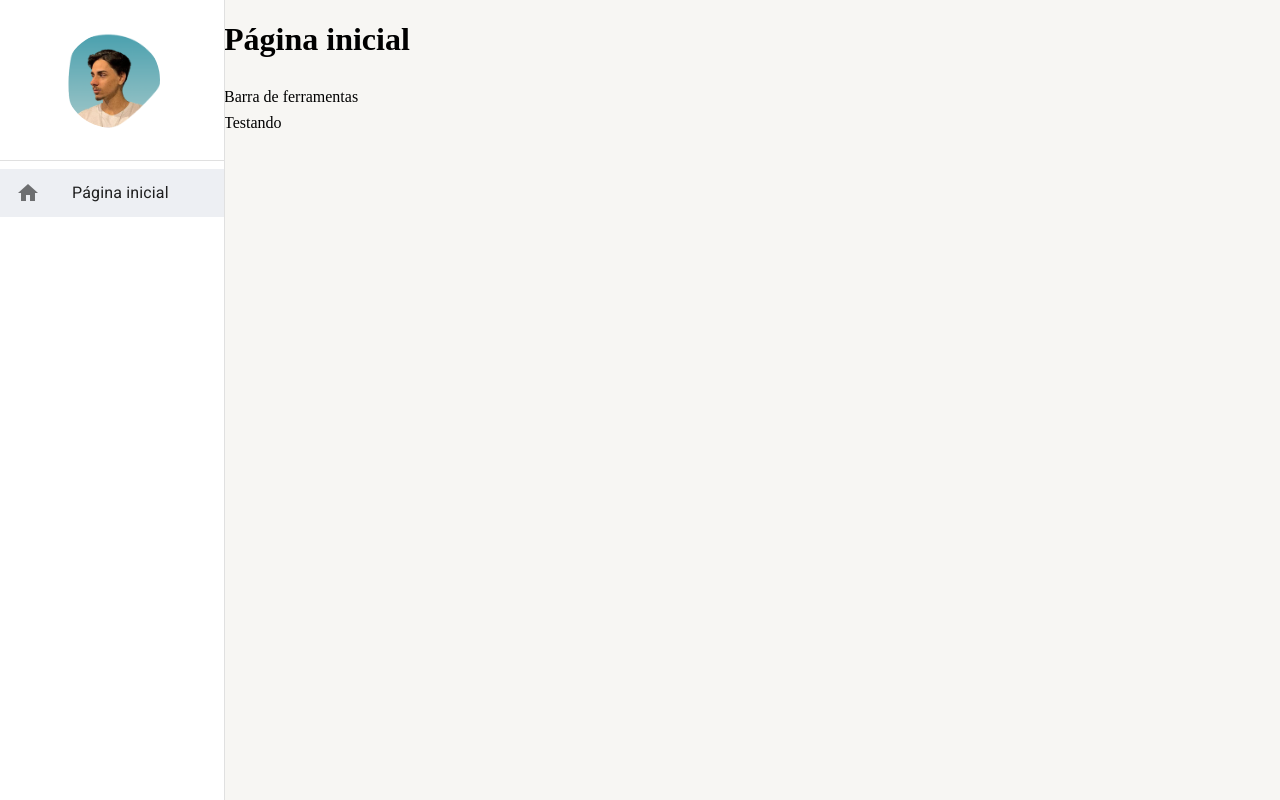
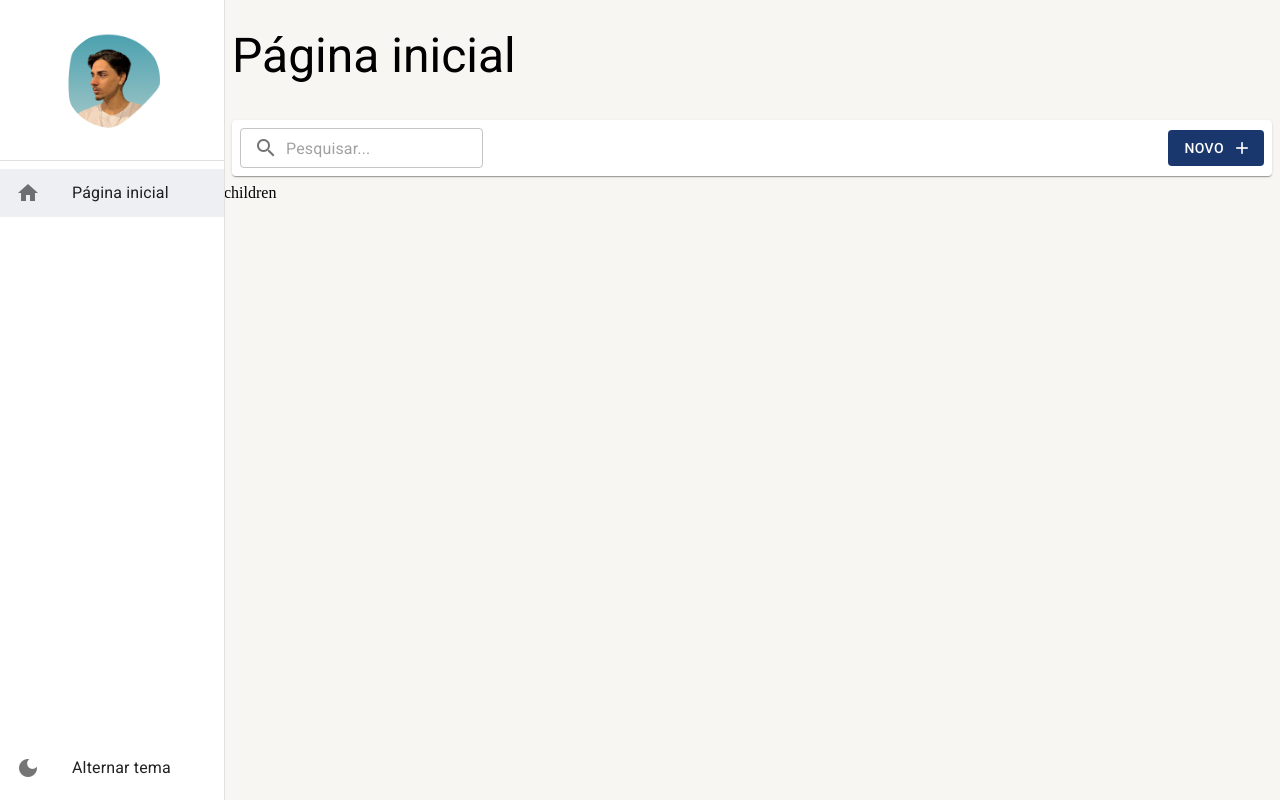
Before and after one commit to aryelzx/projetocurso, a React (Vite) app: page /pagina-inicial in a window 1280 px wide. Built offline with nearby package versions, Linux system fonts and the light colour scheme.

Commit message:
coding: barra de ferramentas | toggleTheme | layout padrão

```diff
--- a/src/pages/dashboard/Dashboard.tsx
+++ b/src/pages/dashboard/Dashboard.tsx
@@ -1,9 +1,16 @@
+import { BarraDeFerramentas } from "../../shared/components";
 import { LayoutBaseDePagina } from "../../shared/layouts";
 
 export const Dashboard = () => {
   return (
-    <LayoutBaseDePagina title="Página inicial">
-      Testando
+    <LayoutBaseDePagina
+      title="Página inicial"
+      barraDeFerramentas={(
+        <BarraDeFerramentas
+          mostrarInputBusca
+        />
+      )}>
+      children
     </LayoutBaseDePagina>
   );
 };
--- /dev/null
+++ b/src/shared/components/barra-de-ferramentas/BarraDeFerramentas.tsx
@@ -0,0 +1,67 @@
+import { Box, Button, Icon, InputAdornment, Paper, TextField, useTheme } from "@mui/material";
+
+interface IBarraDeFerramentasProps {
+  textoDaBusca?: string;
+  mostrarInputBusca?: boolean;
+  aoMudarTextoDeBusca?: (novoTexto: string) => void;
+  textoBotaoNovo?: string;
+  mostrarBotaoNovo?: boolean;
+  aoClicarEmNovo?: () => void;
+}
+
+export const BarraDeFerramentas: React.FC<IBarraDeFerramentasProps> = ({
+  textoDaBusca = '',
+  mostrarInputBusca = false,
+  aoMudarTextoDeBusca,
+  textoBotaoNovo = 'Novo',
+  mostrarBotaoNovo = true,
+  aoClicarEmNovo,
+}) => {
+
+  const theme = useTheme();
+
+  return (
+
+    <Box
+      gap={1}
+      height={theme.spacing(5)}
+      marginX={1}
+      padding={1}
+      paddingX={1}
+      display="flex"
+      alignItems="center"
+      component={Paper}
+    >
+
+      {mostrarInputBusca && (
+        <TextField
+          value={textoDaBusca}
+          onChange={(e) => aoMudarTextoDeBusca?.(e.target.value)} // ?. = optional chaining
+          size="small"
+          placeholder="Pesquisar..."
+          InputProps={{
+            startAdornment: (
+              <InputAdornment position="start">
+                <Icon>search</Icon>
+              </InputAdornment>
+            ),
+          }}
+        />
+      )}
+
+      <Box flex={1} display='flex' justifyContent='end' />
+
+      {mostrarBotaoNovo && (
+        <Button
+          color='primary'
+          disableElevation
+          variant='contained'
+          onClick={aoClicarEmNovo}
+          endIcon={<Icon>add</Icon>}
+        >
+          {textoBotaoNovo}
+        </Button>
+      )}
+    </Box>
+  )
+}
--- a/src/shared/components/index.ts
+++ b/src/shared/components/index.ts
@@ -1 +1,2 @@
-export * from './menu-lateral/MenuLateral';
+export * from "./menu-lateral/MenuLateral"
+export * from "./barra-de-ferramentas/BarraDeFerramentas"
--- a/src/shared/components/menu-lateral/MenuLateral.tsx
+++ b/src/shared/components/menu-lateral/MenuLateral.tsx
@@ -1,6 +1,6 @@
 import { Avatar, Box, Divider, Drawer, Icon, List, ListItemAvatar, ListItemButton, ListItemIcon, ListItemText, useMediaQuery, useTheme } from "@mui/material";
 import imageAvatar from "../../../assets/images/blobprofilelarge.png";
-import { useDrawerContext } from "../../contexts";
+import { useAppThemeContext, useDrawerContext } from "../../contexts";
 import { useMatch, useNavigate, useResolvedPath } from "react-router-dom";
 
 interface IListItemProps {
@@ -38,6 +38,7 @@
   const theme = useTheme();
   const smDown = useMediaQuery(theme.breakpoints.down('sm'));
   const { isDrawerOpen, toggleDrawerOpen, drawerOptions } = useDrawerContext();
+  const { toggleTheme } = useAppThemeContext();
 
   return (
     <>
@@ -72,6 +73,17 @@
               ))}
             </List>
           </Box>
+          <Box>
+            <List component="nav">
+              <ListItemButton onClick={toggleTheme}>
+                <ListItemIcon>
+                  <Icon>dark_mode</Icon>
+                </ListItemIcon>
+                <ListItemText primary="Alternar tema" />
+              </ListItemButton>
+            </List>
+          </Box>
+
         </Box>
       </Drawer >
 
--- a/src/shared/layouts/LayoutBaseDePagina.tsx
+++ b/src/shared/layouts/LayoutBaseDePagina.tsx
@@ -1,22 +1,44 @@
-import { Box } from "@mui/material";
+import { Box, Icon, IconButton, Typography, useMediaQuery, useTheme } from "@mui/material";
+import { useDrawerContext } from "../contexts";
 
 interface LayoutBaseDePaginaProps {
   children: React.ReactNode;
   title: string;
+  barraDeFerramentas?: React.ReactNode;
 }
 
-export const LayoutBaseDePagina: React.FC<LayoutBaseDePaginaProps> = ({ children, title }) => {
+export const LayoutBaseDePagina: React.FC<LayoutBaseDePaginaProps> = ({ children, title, barraDeFerramentas }) => {
+  const theme = useTheme();
+  const smDown = useMediaQuery(theme.breakpoints.down('sm'));
+  const mdDown = useMediaQuery(theme.breakpoints.down('md'));
+
+  const { toggleDrawerOpen } = useDrawerContext();
   return (
     <Box height='100vh' display='flex' flexDirection='column' gap={1}>
-      <Box>
-        <h1>{title}</h1>
+      <Box display='flex' alignItems='center' padding={1} gap={1} height={theme.spacing(smDown ? 6 : mdDown ? 8 : 12)} >
+        {smDown && (
+          <IconButton onClick={toggleDrawerOpen}>
+            <Icon>menu</Icon>
+          </IconButton>
+        )}
+
+        <Typography
+          variant={smDown ? 'h5' : mdDown ? 'h4' : 'h3'}
+          overflow="hidden"
+          whiteSpace="nowrap"
+          textOverflow="ellipsis"
+        >
+          {title}
+        </Typography>
       </Box>
 
-      <Box>
-        Barra de ferramentas
-      </Box>
+      {barraDeFerramentas &&
+        (<Box>
+          {barraDeFerramentas}
+        </Box>
+        )}
 
-      <Box>
+      <Box flex={1} overflow="auto">
         {children}
       </Box>
     </Box >
--- a/src/shared/themes/Dark.ts
+++ b/src/shared/themes/Dark.ts
@@ -3,6 +3,7 @@
 
 export const DarkTheme = createTheme({
   palette: {
+    mode: "dark",
     primary: {
       main: "#19376D",
       dark: "#0B2447",
@@ -20,4 +21,9 @@
       paper: "#202124",
     },
   },
+  typography: {
+    allVariants: {
+      color: "#ffffff",
+    },
+  },
 })
```
